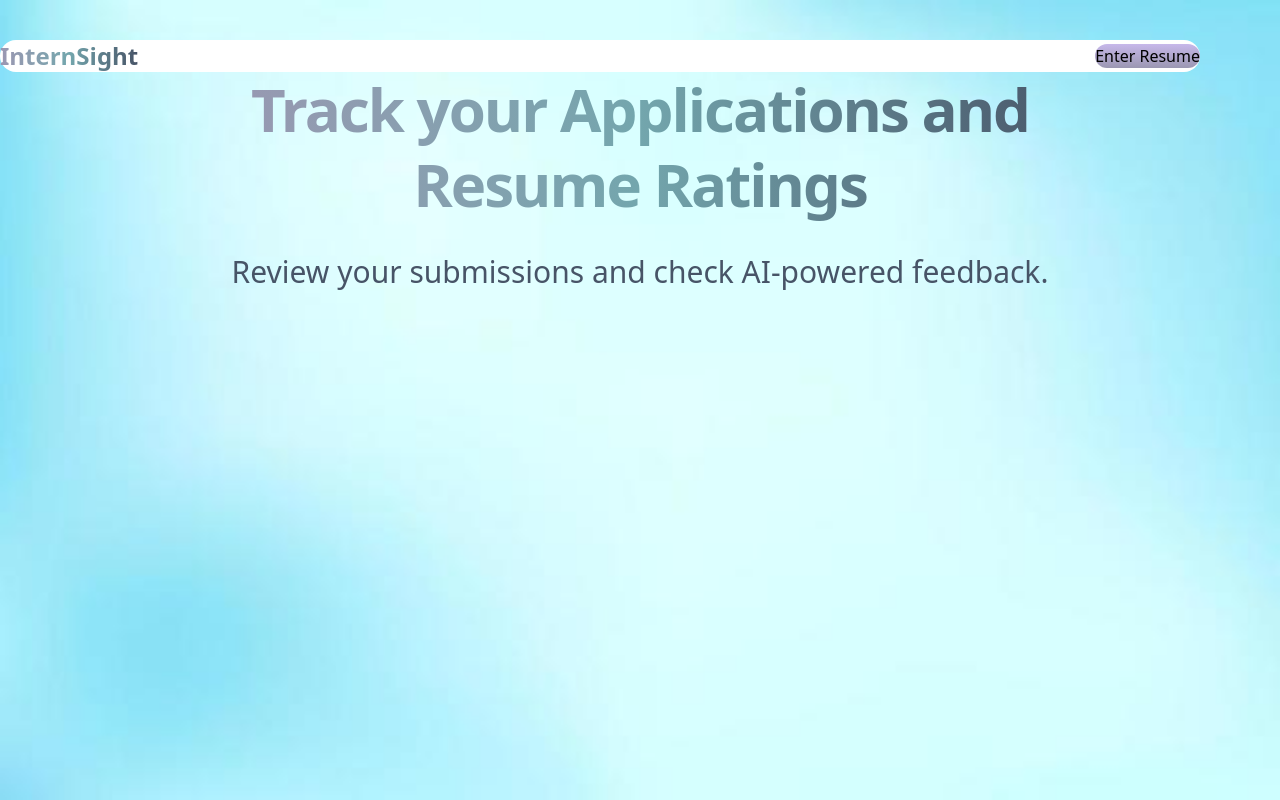
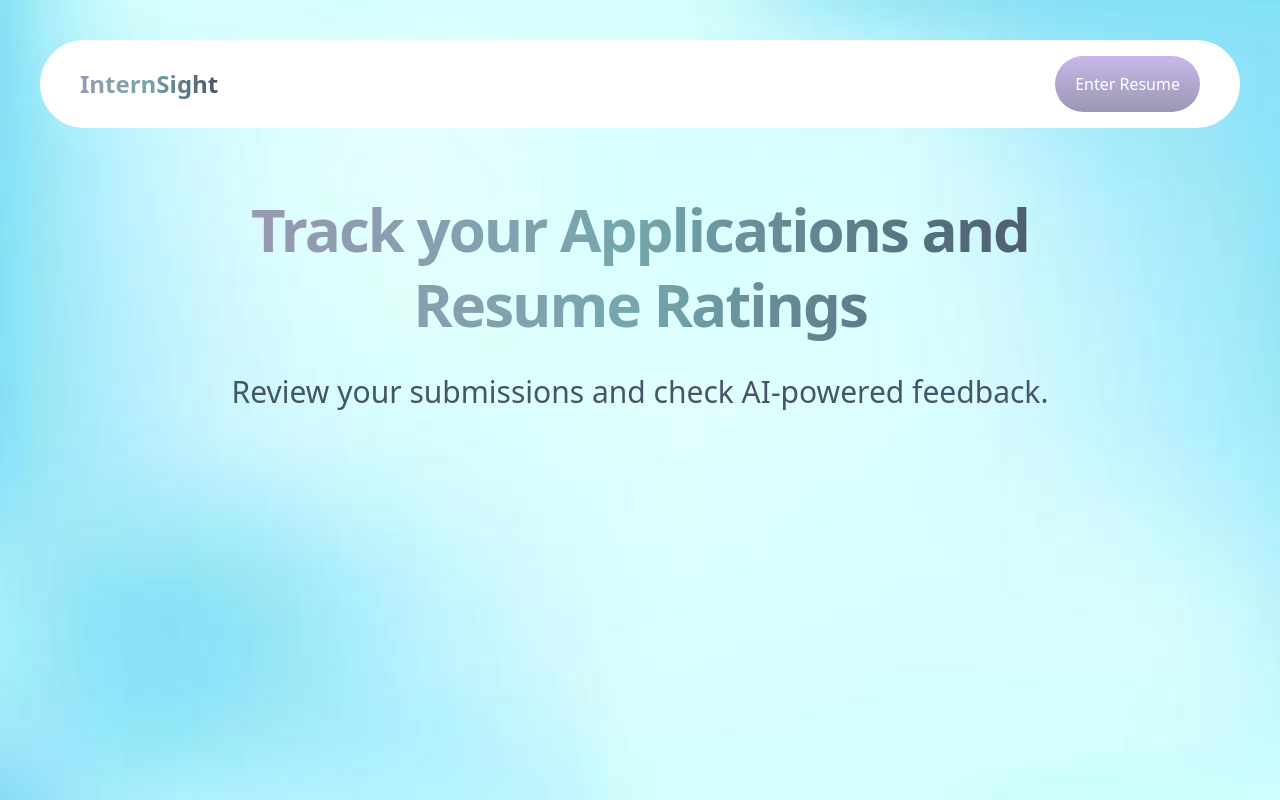
Before and after one commit to rubberart7/InternSight, a Next.js app in the folder frontend/: page / in a window 1280 px wide. Built offline with nearby package versions, Linux system fonts and the light colour scheme; a web font is replaced by a local one.

Commit message:
navbar issue fixed

```diff
--- a/frontend/app/components/ui/NavBar.tsx
+++ b/frontend/app/components/ui/NavBar.tsx
@@ -2,7 +2,7 @@ import Link from "next/link"
 
 const Navbar = () => {
     return (
-        <nav className="navbar">
+        <nav className="flex flex-row justify-between items-center bg-white rounded-full p-4 w-full px-10 max-w-[1200px] mx-auto">
             <Link href="/">
                 <p className="text-2xl font-bold text-gradient">InternSight</p>
             </Link>
--- a/frontend/app/enter-resume/page.tsx
+++ b/frontend/app/enter-resume/page.tsx
@@ -0,0 +1,11 @@
+import React from 'react'
+
+const page = () => {
+  return (
+    <div>
+      <h1>Hello there</h1>
+    </div>
+  )
+}
+
+export default page
--- a/frontend/app/globals.css
+++ b/frontend/app/globals.css
@@ -1,9 +1,5 @@
 @import url("https://fonts.googleapis.com/css2?family=Mona+Sans:ital,wght@0,200..900;1,200..900&display=swap");
 @import "tailwindcss";
-@import "tw-animate-css";
-
-@import "tailwindcss/preflight";
-@tailwind utilities;
 
 @theme {
   --font-sans: "Mona Sans", ui-sans-serif, system-ui, sans-serif,
@@ -66,17 +62,16 @@ form {
     @apply bg-gradient-to-b from-cool-gray to-periwinkle p-4 rounded-2xl;
   }
   .primary-button {
-    @apply primary-gradient text-white rounded-full px-4 py-2 cursor-pointer w-full;
+    @apply primary-gradient text-white rounded-full px-5 py-4 cursor-pointer w-full;
   }
   .resume-nav {
-    /* Updated styles for the navbar */
     @apply flex flex-row justify-between items-center bg-white/70 rounded-full p-4 w-full px-10 max-w-[1200px] mx-auto;
   }
   .resume-summary {
     @apply flex flex-row items-center justify-center p-4 gap-4;
-    .category {
-      @apply flex flex-row gap-2 items-center bg-gray-50 rounded-2xl p-4 w-full justify-between;
-    }
+  }
+  .resume-summary .category {
+    @apply flex flex-row gap-2 items-center bg-gray-50 rounded-2xl p-4 w-full justify-between;
   }
   .back-button {
     @apply flex flex-row items-center gap-2 border border-gray-200 rounded-lg p-2 shadow-sm;
@@ -103,7 +98,7 @@ form {
     @apply flex flex-col gap-8 w-1/2 px-8 max-lg:w-full py-6;
   }
   .navbar {
-    @apply flex flex-row justify-between items-center bg-white rounded-full p-4 w-full px-10 max-w-[1200px] mx-auto;
+    @apply flex flex-row justify-between items-center bg-white/70 rounded-full p-4 w-full px-10 max-w-[1200px] mx-auto;
   }
   .score-badge {
     @apply flex flex-row items-center justify-center py-1 px-2 gap-4 rounded-[96px];
--- a/frontend/package.json
+++ b/frontend/package.json
@@ -16,13 +16,15 @@
   },
   "devDependencies": {
     "@eslint/eslintrc": "^3",
-    "@tailwindcss/postcss": "^4",
+    "@tailwindcss/postcss": "^4.1.13",
     "@types/node": "^20",
     "@types/react": "^19",
     "@types/react-dom": "^19",
+    "autoprefixer": "^10.4.21",
     "eslint": "^9",
     "eslint-config-next": "15.5.2",
-    "tailwindcss": "^4",
+    "postcss": "^8.5.6",
+    "tailwindcss": "^4.1.13",
     "typescript": "^5"
   }
 }
```
Also changed, not shown: 1 other file (tests, documents, lock files or other folders).
